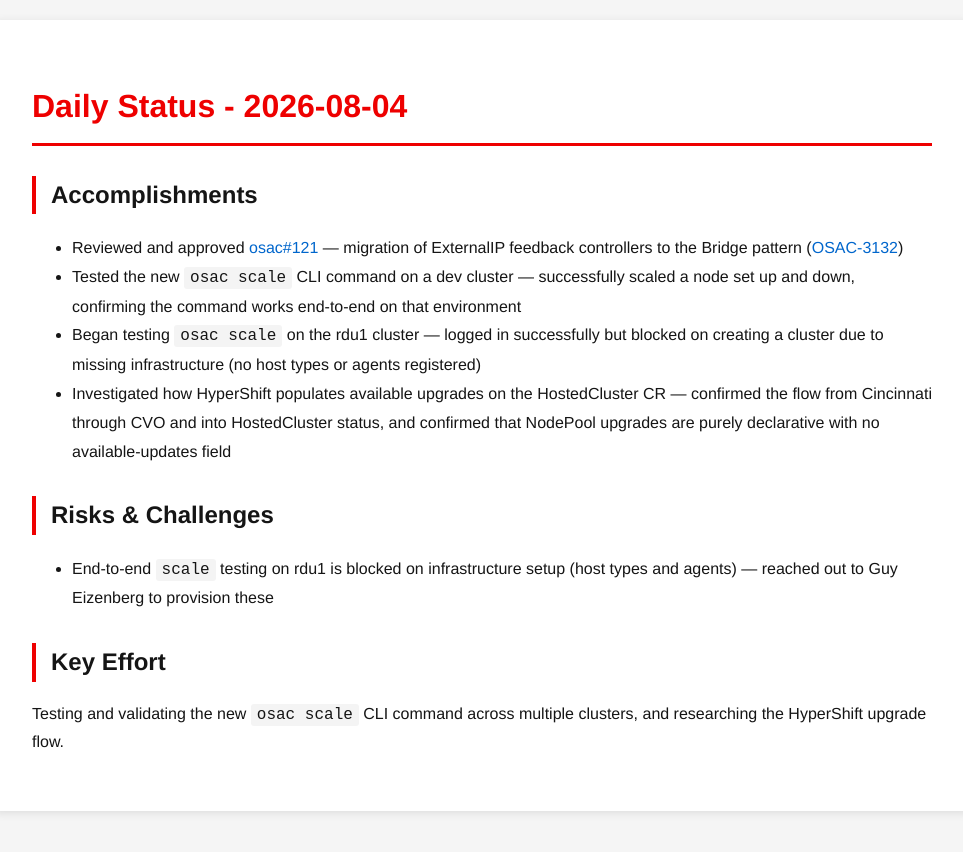
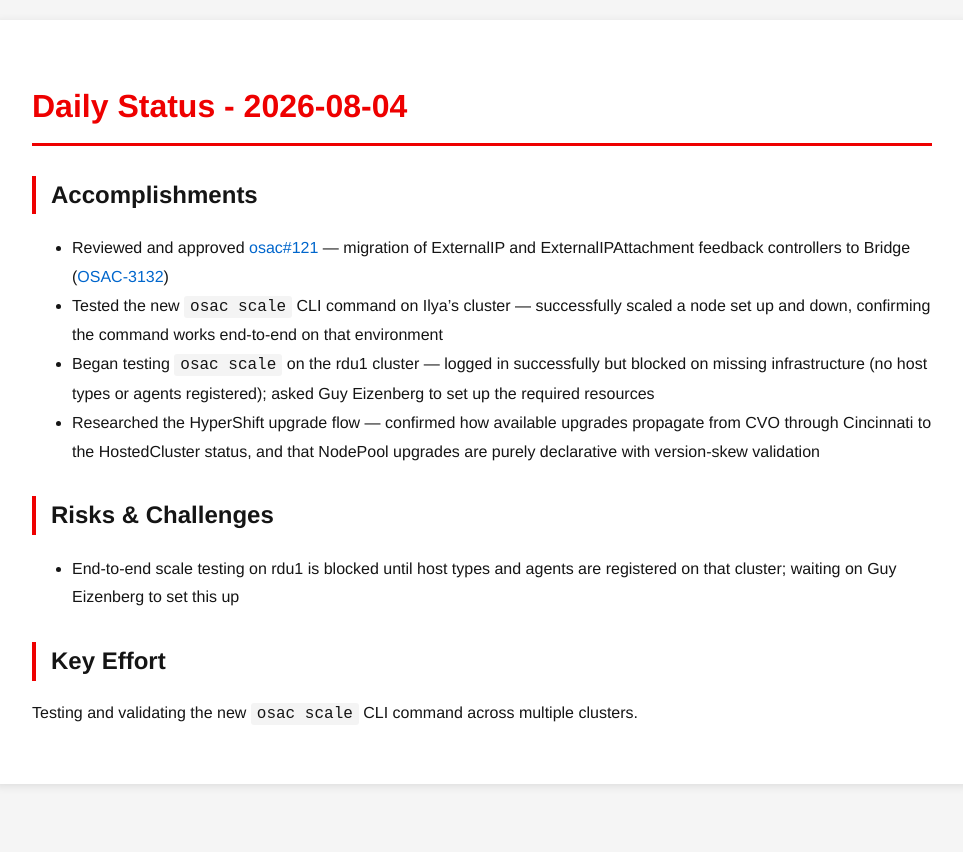
Before and after one commit to tzvatot/daily-status, a Jekyll site: the page built from 2026-08-04.md, in a window 1280 px wide. Shown: the top 852 px of the page, without its empty margins (158-1121 px from the left). Built offline with Jekyll 4.4.1, drawn with Linux system fonts in a browser that asks for light colours.

Commit message:
Daily status update - 2026-08-04

```diff
--- a/2026-08-04.md
+++ b/2026-08-04.md
@@ -7,13 +7,13 @@ date: 2026-08-04
 # Daily Status - 2026-08-04
 
 ## Accomplishments
-- Reviewed and approved [osac#121](https://github.com/osac-project/osac/pull/121) — migration of ExternalIP feedback controllers to the Bridge pattern ([OSAC-3132](https://redhat.atlassian.net/browse/OSAC-3132))
-- Tested the new `osac scale` CLI command on a dev cluster — successfully scaled a node set up and down, confirming the command works end-to-end on that environment
-- Began testing `osac scale` on the rdu1 cluster — logged in successfully but blocked on creating a cluster due to missing infrastructure (no host types or agents registered)
-- Investigated how HyperShift populates available upgrades on the HostedCluster CR — confirmed the flow from Cincinnati through CVO and into HostedCluster status, and confirmed that NodePool upgrades are purely declarative with no available-updates field
+- Reviewed and approved [osac#121](https://github.com/osac-project/osac/pull/121) — migration of ExternalIP and ExternalIPAttachment feedback controllers to Bridge ([OSAC-3132](https://redhat.atlassian.net/browse/OSAC-3132))
+- Tested the new `osac scale` CLI command on Ilya's cluster — successfully scaled a node set up and down, confirming the command works end-to-end on that environment
+- Began testing `osac scale` on the rdu1 cluster — logged in successfully but blocked on missing infrastructure (no host types or agents registered); asked Guy Eizenberg to set up the required resources
+- Researched the HyperShift upgrade flow — confirmed how available upgrades propagate from CVO through Cincinnati to the HostedCluster status, and that NodePool upgrades are purely declarative with version-skew validation
 
 ## Risks & Challenges
-- End-to-end `scale` testing on rdu1 is blocked on infrastructure setup (host types and agents) — reached out to Guy Eizenberg to provision these
+- End-to-end scale testing on rdu1 is blocked until host types and agents are registered on that cluster; waiting on Guy Eizenberg to set this up
 
 ## Key Effort
-Testing and validating the new `osac scale` CLI command across multiple clusters, and researching the HyperShift upgrade flow.
+Testing and validating the new `osac scale` CLI command across multiple clusters.
```
